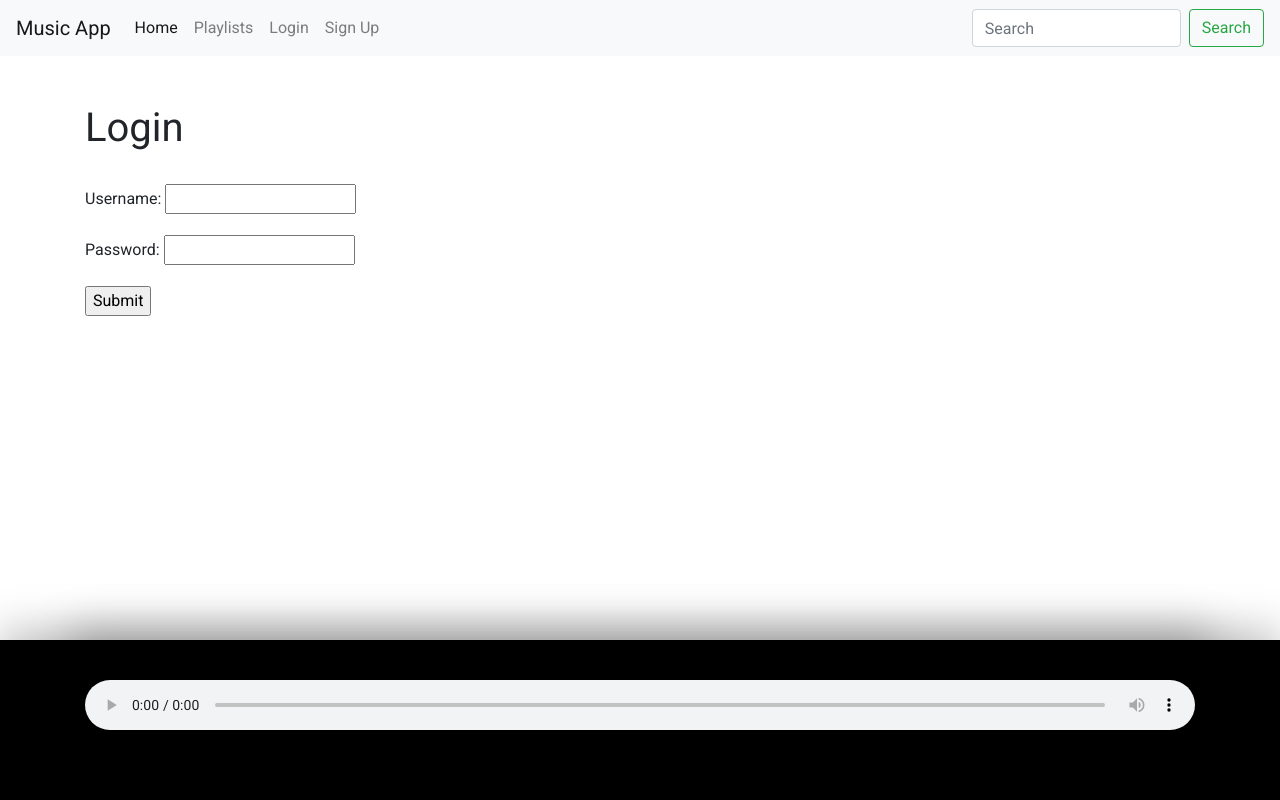
After one commit to gefgu/Music-App, a Django app: page /accounts/login/ in a window 1280 px wide. The commit adds this page. Run offline with Django 3.2, Linux system fonts and the light colour scheme; some libraries are stand-ins or nearby versions.

Commit message:
login system

```diff
--- /dev/null
+++ b/music/forms.py
@@ -0,0 +1,51 @@
+from django import forms
+from django.contrib.auth import (
+    authenticate,
+    get_user_model
+)
+
+User = get_user_model()
+
+class UserLoginForm(forms.Form):
+    username = forms.CharField()
+    password = forms.CharField(widget=forms.PasswordInput)
+
+    def clean(self, *args, **kwargs):
+        username = self.cleaned_data.get('username')
+        password = self.cleaned_data.get('password')
+
+        if username and password:
+            user = authenticate(username=username, password=password)
+            if not user:
+                raise forms.ValidationError('This user does not exist')
+            if not user.check_password(password):
+                raise forms.ValidationError('Incorrect password')
+            if not user.is_active:
+                raise forms.ValidationError('This user is not active')
+        return super(UserLoginForm, self).clean(*args, **kwargs)
+
+
+class UserRegisterForm(forms.ModelForm):
+    email = forms.EmailField(label='Email address')
+    password = forms.CharField(widget=forms.PasswordInput)
+    password2 = forms.CharField(widget=forms.PasswordInput, label="Repeat Password")
+
+    class Meta:
+        model = User
+        fields = [
+            'username',
+            'email',
+            'password',
+            'password2',
+        ]
+
+    def clean(self, *args, **kwargs):
+        password = self.cleaned_data.get('password')
+        password2 = self.cleaned_data.get('password2')
+        if password != password2:
+            raise forms.ValidationError("Password must match")
+        password_qs = User.objects.filter(password=password)
+        if password_qs.exists():
+            raise forms.ValidationError(
+                "This password has already been registered")
+        return super(UserRegisterForm, self).clean(*args, **kwargs)
--- a/music/static/music/style.css
+++ b/music/static/music/style.css
@@ -3,6 +3,10 @@ div.musicPlayer, div.fixed-bottom {
   background-color: black;
   height: 20%;
   color: white;
+}
+
+div.fixed-bottom {
+  box-shadow: 0px -10px 40px rgba(0, 0, 0, 0.25);
 }
 
 #artistPlayed {
@@ -24,6 +28,10 @@ tr *{
   padding-bottom: 0;
 }
 
+tr {
+  box-shadow: 5px 5px 20px rgba(0, 0, 0, 0.1);
+}
+
 body {
   font-family: 'Roboto', sans-serif;
 }
--- a/music/templates/music/base.html
+++ b/music/templates/music/base.html
@@ -6,14 +6,12 @@
     <link rel="stylesheet" href="https://stackpath.bootstrapcdn.com/bootstrap/4.4.1/css/bootstrap.min.css" integrity="sha384-Vkoo8x4CGsO3+Hhxv8T/Q5PaXtkKtu6ug5TOeNV6gBiFeWPGFN9MuhOf23Q9Ifjh" crossorigin="anonymous">
     <link href="https://fonts.googleapis.com/css?family=Roboto&display=swap" rel="stylesheet">
     <script src="https://code.jquery.com/jquery-3.4.1.slim.min.js" integrity="sha384-J6qa4849blE2+poT4WnyKhv5vZF5SrPo0iEjwBvKU7imGFAV0wwj1yYfoRSJoZ+n" crossorigin="anonymous"></script>
-<script src="https://cdn.jsdelivr.net/npm/popper.js@1.16.0/dist/umd/popper.min.js" integrity="sha384-Q6E9RHvbIyZFJoft+2mJbHaEWldlvI9IOYy5n3zV9zzTtmI3UksdQRVvoxMfooAo" crossorigin="anonymous"></script>
-<script src="https://stackpath.bootstrapcdn.com/bootstrap/4.4.1/js/bootstrap.min.js" integrity="sha384-wfSDF2E50Y2D1uUdj0O3uMBJnjuUD4Ih7YwaYd1iqfktj0Uod8GCExl3Og8ifwB6" crossorigin="anonymous"></script>
+    <script src="https://cdn.jsdelivr.net/npm/popper.js@1.16.0/dist/umd/popper.min.js" integrity="sha384-Q6E9RHvbIyZFJoft+2mJbHaEWldlvI9IOYy5n3zV9zzTtmI3UksdQRVvoxMfooAo" crossorigin="anonymous"></script>
+    <script src="https://stackpath.bootstrapcdn.com/bootstrap/4.4.1/js/bootstrap.min.js" integrity="sha384-wfSDF2E50Y2D1uUdj0O3uMBJnjuUD4Ih7YwaYd1iqfktj0Uod8GCExl3Og8ifwB6" crossorigin="anonymous"></script>
     {% load static %}
     <link rel="stylesheet" href="{% static "music/style.css" %}">
   </head>
   <body>
-  </body>
-
   <nav class="navbar navbar-expand-lg navbar-light bg-light">
     <a class="navbar-brand" href="{% url 'music:index' %}">Music App</a>
     <button class="navbar-toggler" type="button" data-toggle="collapse" data-target="#navbarSupportedContent" aria-controls="navbarSupportedContent" aria-expanded="false" aria-label="Toggle navigation">
@@ -28,6 +26,25 @@
         <li class="nav-item">
           <a class="nav-link" href="{% url 'music:playlists' %}">Playlists</a>
         </li>
+
+        {% if user.is_authenticated %}
+
+          <li class="nav-item">
+            <a class="nav-link" href="{% url 'music:logout' %}">Logout</a>
+          </li>
+
+        {% else %}
+
+          <li class="nav-item">
+            <a class="nav-link" href="{% url 'music:login' %}">Login</a>
+          </li>
+
+          <li class="nav-item">
+            <a class="nav-link" href="{% url 'music:register' %}">Sign Up</a>
+          </li>
+
+        {% endif %}
+
       </ul>
       <form class="form-inline my-2 my-lg-0">
         <input class="form-control mr-sm-2" type="search" placeholder="Search" aria-label="Search">
@@ -40,6 +57,9 @@
 
   {% endblock content %}
 
+  {% include "music/musicPlayer.html" %}
+
+  </body>
   <script type="text/javascript">
     function playMusic(path, name, artist) {
       var playerSource = document.getElementById("musicPlayerSource");
@@ -58,7 +78,7 @@
       musicPlayer.load();
     }
 
-    function endMusic() {
+    function choiceMusic() {
       var trList = document.getElementsByClassName("music-row");
       var randomNumber = null;
 
--- /dev/null
+++ b/music/templates/music/login.html
@@ -0,0 +1,14 @@
+{% extends "music/base.html" %}
+
+{% block content %}
+<br><br>
+<div class="container">
+  <h1>Login</h1>
+  <br>
+  <form method="POST">
+      {% csrf_token %}
+      {{ form.as_p }}
+      <input type="submit"/>
+  </form>
+</div>
+{% endblock %}
--- /dev/null
+++ b/music/templates/music/musicPlayer.html
@@ -0,0 +1,13 @@
+
+
+<!-- Black bottom -->
+<div class="fixed-bottom"></div>
+
+<div class="fixed-bottom container musicPlayer">
+  <br>
+  <h4 id="musicPlayed"></h4>
+  <p id="artistPlayed" class="lead"></p>
+  <audio id="musicPlayer" controls style="width: 100%; height: 50px;" autoplay onended="choiceMusic()"><source id="musicPlayerSource" type="audio/mp3"/></audio>
+  <p id="hiddenMusicPlayed" style="display: none;"></p>
+  <br><br><br>
+</div>
--- a/music/templates/music/playlists.html
+++ b/music/templates/music/playlists.html
@@ -11,6 +11,4 @@
   {% endfor %}
 </div>
 
-
-
 {% endblock content %}
--- a/music/urls.py
+++ b/music/urls.py
@@ -5,5 +5,8 @@ app_name = "music"
 urlpatterns = [
     path('', views.MusicFileListView.as_view(), name="index"),
     path('playlists/', views.PlaylistListView.as_view(), name="playlists"),
-    path('playlist/<int:pk>', views.PlaylistDetailView.as_view(), name="playlist_detail")
+    path('playlist/<int:pk>', views.PlaylistDetailView.as_view(), name="playlist_detail"),
+    path('accounts/login/', views.login_view, name="login"),
+    path('accounts/register/', views.register_view, name="register"),
+    path('accounts/logout/', views.logout_view, name="logout"),
 ]
--- a/music/views.py
+++ b/music/views.py
@@ -2,19 +2,72 @@ from django.shortcuts import render
 from django.views.generic import ListView
 from django.views.generic.detail import DetailView
 from .models import MusicFile, Playlist
+from django.contrib.auth.forms import UserCreationForm
+from django.urls import reverse_lazy
+from django.contrib.auth.mixins import LoginRequiredMixin
+from django.shortcuts import render, redirect
+from django.contrib.auth import (
+    authenticate,
+    get_user_model,
+    login,
+    logout
+)
+from .forms import UserLoginForm, UserRegisterForm
+
 
 # Create your views here.
-class MusicFileListView(ListView):
+class MusicFileListView(LoginRequiredMixin, ListView):
     model = MusicFile
     context_object_name = 'musics'
     template_name = 'music/index.html'
 
-class PlaylistListView(ListView):
+class PlaylistListView(LoginRequiredMixin, ListView):
     model = Playlist
     context_object_name = "playlists"
     template_name = 'music/playlists.html'
 
-class PlaylistDetailView(DetailView):
+class PlaylistDetailView(LoginRequiredMixin, DetailView):
     model = Playlist
     template_name = 'music/index.html'
     context_object_name = "playlist"
+
+def login_view(request):
+    next = request.GET.get('next')
+    form = UserLoginForm(request.POST or None)
+    if form.is_valid():
+        username = form.cleaned_data.get('username')
+        password = form.cleaned_data.get('password')
+        user = authenticate(username=username, password=password)
+        login(request, user)
+        if next:
+            return redirect(next)
+        return redirect('/')
+
+    context = {
+        'form': form,
+    }
+    return render(request, "music/login.html", context)
+
+
+def register_view(request):
+    next = request.GET.get('next')
+    form = UserRegisterForm(request.POST or None)
+    if form.is_valid():
+        user = form.save(commit=False)
+        password = form.cleaned_data.get('password')
+        user.set_password(password)
+        user.save()
+        new_user = authenticate(username=user.username, password=password)
+        login(request, new_user)
+        if next:
+            return redirect(next)
+        return redirect('/')
+    context = {
+        'form': form,
+    }
+    return render(request, "music/signup.html", context)
+
+
+def logout_view(request):
+    logout(request)
+    return redirect('/')
--- a/music_app/settings.py
+++ b/music_app/settings.py
@@ -122,3 +122,5 @@ USE_TZ = True
 STATIC_URL = '/static/'
 MEDIA_URL = '/media/'
 MEDIA_ROOT = os.path.join(BASE_DIR, 'media')
+
+LOGIN_REDIRECT_URL =  '/'
--- a/music_app/urls.py
+++ b/music_app/urls.py
@@ -22,6 +22,7 @@ from django.contrib.staticfiles.urls import staticfiles_urlpatterns
 urlpatterns = [
     path('admin/', admin.site.urls),
     path('', include('music.urls')),
+    path('accounts/', include('django.contrib.auth.urls')),
 ]
 
 urlpatterns += staticfiles_urlpatterns()
```
Also changed, not shown: music/templates/music/index.html (+0 -13 lines), music/templates/music/signup.html (added, +14 -0 lines), README.md, db.sqlite3, 3 other files.
